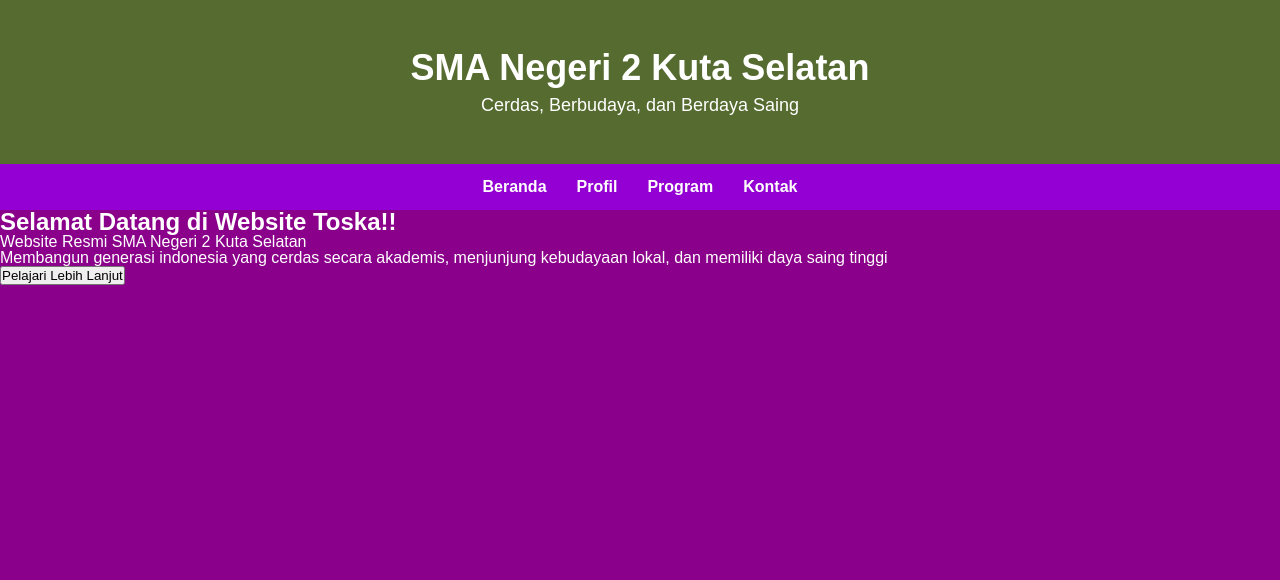
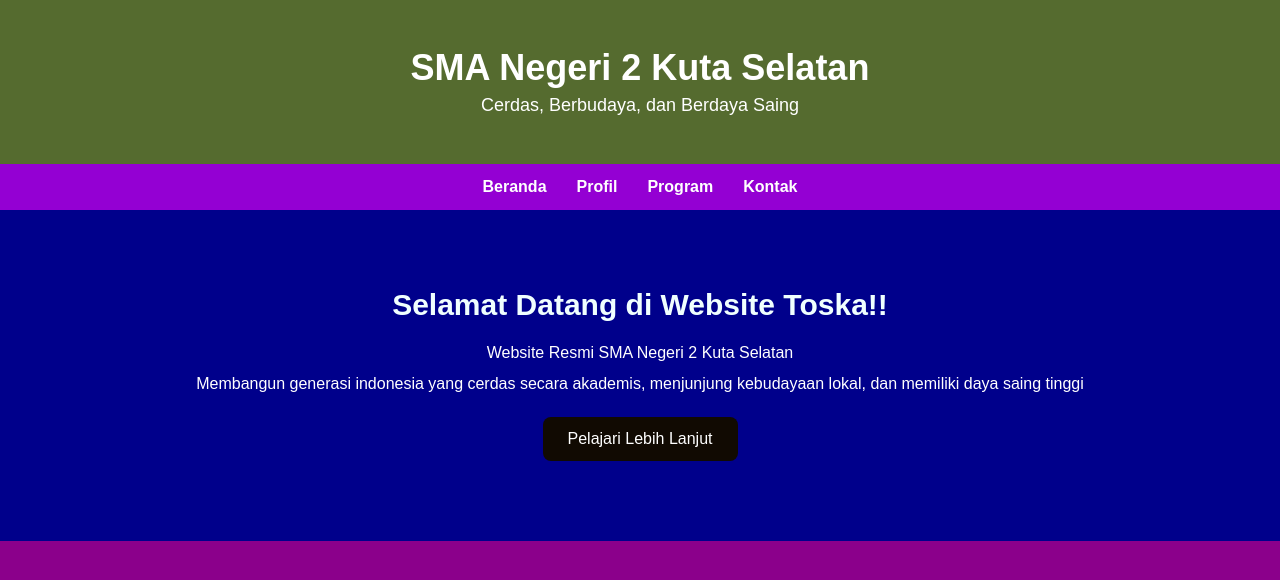
Before and after one commit to agusariyantopage/ekstra-tik-2026-pertemuan-02, a plain HTML site: page index.html in a window 1280 px wide. Drawn offline with Linux system fonts and the light colour scheme.

Commit message:
CSS Beranda

```diff
--- a/style.css
+++ b/style.css
@@ -49,3 +49,45 @@ nav a{
 nav a:hover{
     color: chocolate;
 }
+
+/* Pengaturan Main */
+section {
+    max-width: 1000px;
+    margin: auto;
+    padding: 60px 20px;
+}
+
+section h2{
+    color:azure;
+    text-align: center;
+    font-size: 30px;
+    margin-bottom: 25px;
+}
+
+section p{
+    margin-bottom: 15px;
+}
+
+.hero {
+    max-width: 100%;
+    text-align: center;
+    background-color: darkblue;
+    padding: 80px 20px;
+}
+
+button {
+    background-color: rgb(17, 10, 2);
+    color: #fff;
+    border: none;
+    padding: 13px 25px;
+    border-radius: 8px;
+    font-size: 16px;
+    cursor: pointer;
+    margin-top: 10px;
+    transition: 0.3s;
+}
+
+button:hover{
+    background-color: blueviolet;
+    transform:scale(1.05);
+}
```
